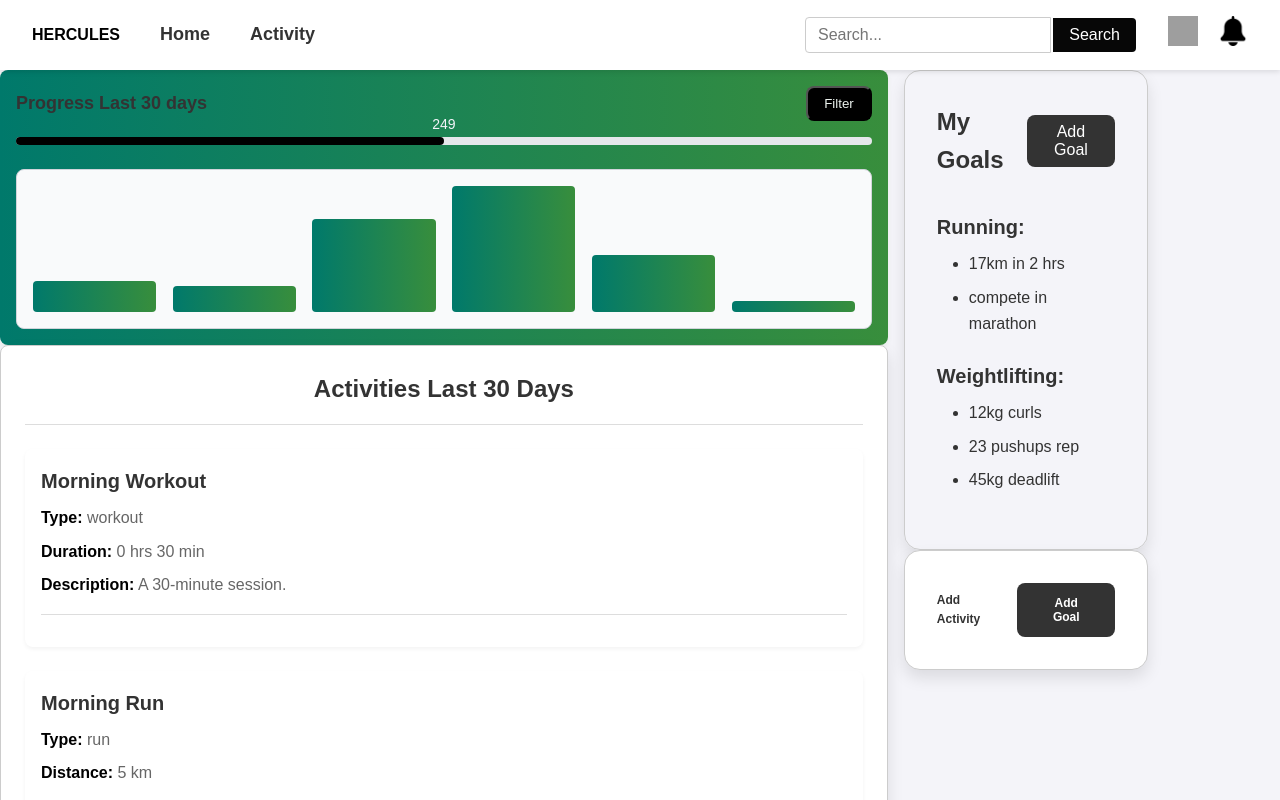
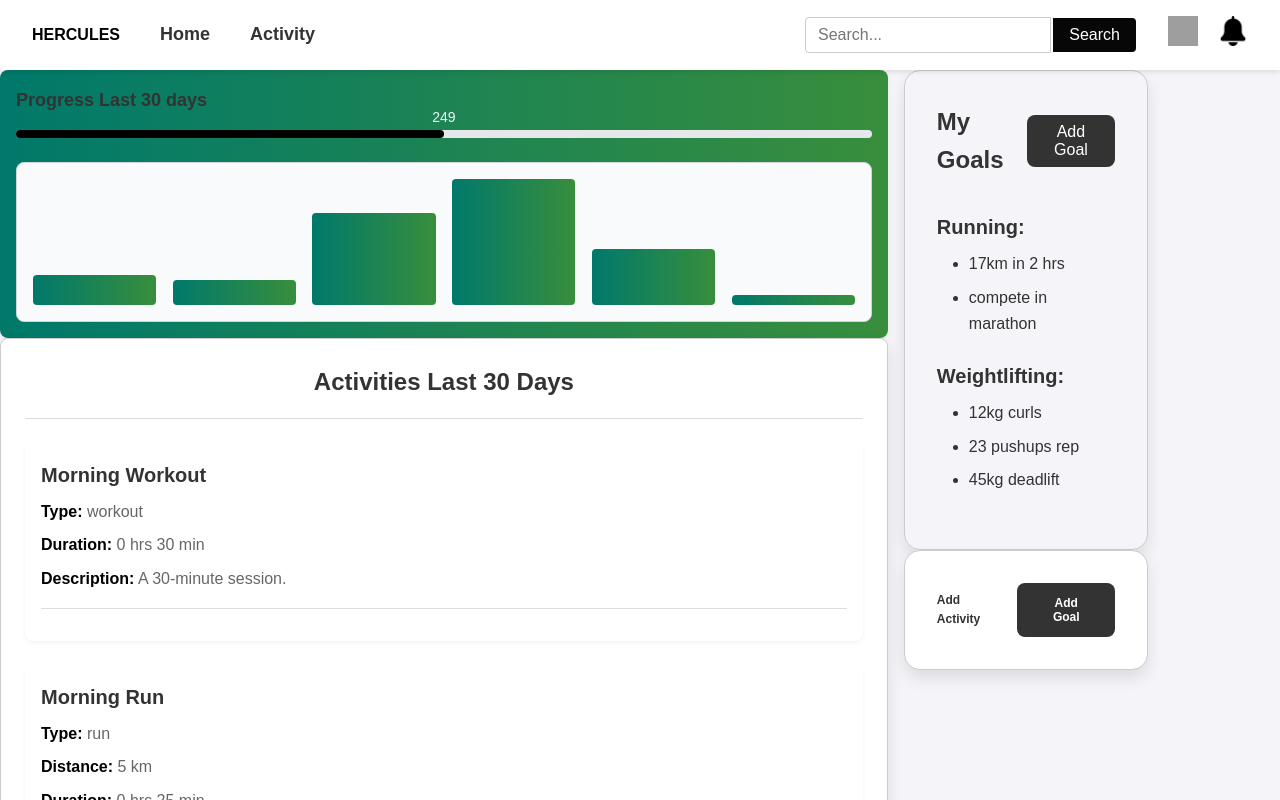
Before and after one commit to OscarGamst/APP2000-Group2, a React (Create React App) app: page /Activity in a window 1280 px wide. Shown: the top 800 px of the page. Built offline with nearby package versions, Linux system fonts and the light colour scheme; grey boxes are pictures that could not be loaded.

Commit message:
fjerna filter knappen på progrress chart greia fordi unødvendig å ha

```diff
--- a/src/components/ProgressBar.jsx
+++ b/src/components/ProgressBar.jsx
@@ -16,7 +16,6 @@ const ProgressBar = () => {
     <div className="progress-chart">
       <div className="header">
         <h2 className="title">Progress Last 30 days</h2>
-        <button className="filter-button">Filter</button>
       </div>
       <div className="progress-bar-container">
         <div className="progress-bar" style={{ width: "50%" }}></div>
--- a/src/styles/index.css
+++ b/src/styles/index.css
@@ -301,13 +301,6 @@ ul {
   font-weight: 600;
 }
 
-.filter-button {
-  padding: 0.5rem 1rem;
-  background: black;
-  color: #ebf1ed;
-  border-radius: 0.5rem;
-  transition: background 0.2s;
-}
 
 .filter-button:hover {
   background: #0d44b0;
```
